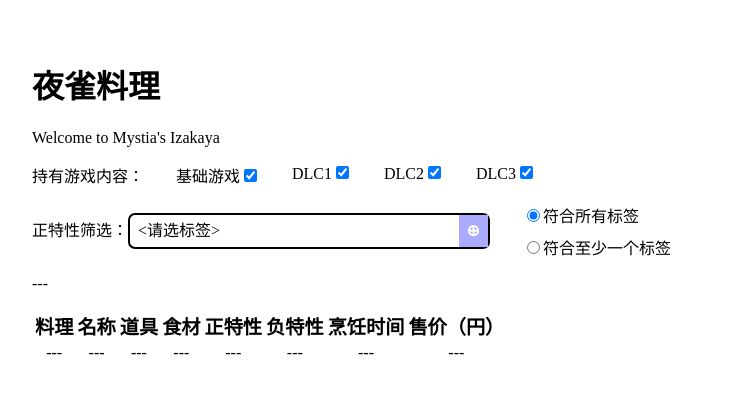
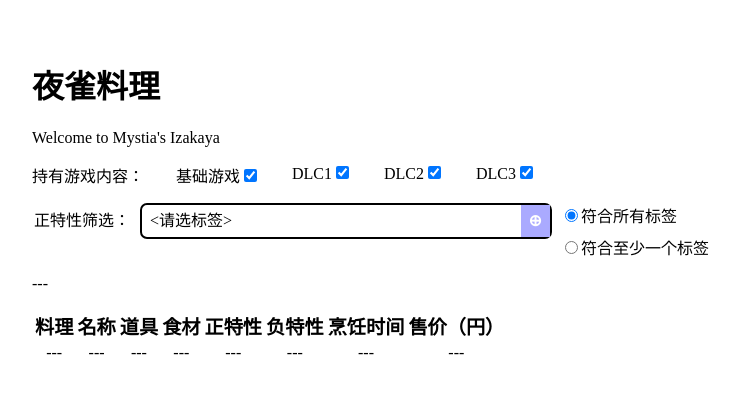
Before and after one commit to Marken-Foo/mystias-menu, a React (Vite) app: page / in a window 1280 px wide. Shown: the top 394 px of the page, without its empty margins (8-746 px from the left). Built offline with nearby package versions, Linux system fonts and the light colour scheme.

Commit message:
Move MatchModeSelector out of TagPicker up to RecipeForm

```diff
--- a/src/App.tsx
+++ b/src/App.tsx
@@ -1,9 +1,9 @@
 import { useEffect, useState } from 'react';
 
-import { TagText } from '@/components/Tag'; // types
 import { Recipe } from '@/interfaces/DataInterfaces';
 import { RECIPE_COLUMNS } from '@components/RecipeComponents';
 import { RecipeForm } from '@components/RecipeForm';
+import { TagText } from '@components/Tag'; // types
 import { Title } from '@components/Title';
 import * as tb from '@components/table/Table';
 import '@/App.css';
--- a/src/components/RecipeForm.css
+++ b/src/components/RecipeForm.css
@@ -1,5 +1,24 @@
+.positiveTagsLabel {
+  align-self: flex-start;
+  line-height: 200%;
+  border: 2px solid transparent;
+}
+
 .recipeForm {
   display: flex;
   flex-direction: column;
   row-gap: 1em;
 }
+
+.tagSection {
+  column-gap: 0.5em;
+  display: flex;
+}
+
+.verticalRadioButtons {
+  align-self: flex-start;
+  display: inline-flex;
+  flex-direction: column;
+  flex-shrink: 0;
+  row-gap: 0.5em;
+}
--- a/src/components/RecipeForm.tsx
+++ b/src/components/RecipeForm.tsx
@@ -1,8 +1,38 @@
 import '@components/RecipeForm.css';
+import { RadioButtonWithCaption } from './RadioButtonWithCaption';
 import { Dlc, DlcChoice, SelectMode } from '@/App'; // types
-import { TagText } from '@/components/Tag'; // types
 import { DlcFormSection } from '@components/DlcFormSection';
+import { TagText } from '@components/Tag'; // types
 import { TagPicker } from '@components/TagPicker';
+
+interface MatchModeSelectorProps {
+  selectMode: SelectMode;
+  setSelectMode: React.Dispatch<React.SetStateAction<SelectMode>>;
+}
+
+const MatchModeSelector = ({
+  selectMode,
+  setSelectMode,
+}: MatchModeSelectorProps) => {
+  const input = [
+    { value: SelectMode.ALL, caption: '符合所有标签' },
+    { value: SelectMode.AT_LEAST_ONE, caption: '符合至少一个标签' },
+  ];
+  return (
+    <div className="verticalRadioButtons">
+      {input.map((item) => (
+        <RadioButtonWithCaption
+          name={'matchMode'}
+          value={item.value}
+          state={selectMode}
+          setState={setSelectMode}
+          caption={item.caption}
+          key={item.value}
+        />
+      ))}
+    </div>
+  );
+};
 
 interface RecipeFormProps {
   dlcs: Dlc[];
@@ -32,12 +62,14 @@
         dlcVersions={dlcVersions}
         setDlcVersions={setDlcVersions}
       />
-      <div>
-        <span>正特性筛选：</span>
+      <div className="tagSection">
+        <span className="positiveTagsLabel">正特性筛选：</span>
         <TagPicker
           tags={tags}
           selectedTags={selectedTags}
           setSelectedTags={setSelectedTags}
+        />
+        <MatchModeSelector
           selectMode={selectMode}
           setSelectMode={setSelectMode}
         />
--- a/src/components/TagPicker.css
+++ b/src/components/TagPicker.css
@@ -10,7 +10,6 @@
 }
 
 .tagDisplay {
-  /* background-color: pink; */
   flex-grow: 1;
   flex-shrink: 1;
 }
@@ -20,21 +19,15 @@
   border-radius: 7px;
   display: inline-flex;
   line-height: 200%;
-  min-width: 350px;
-  max-width: 350px;
+  min-width: 400px;
+  max-width: 400px;
   padding: 0px 0em 0px 0.5em;
   text-align: left;
 }
 
-.tagInputs {
-  column-gap: 2em;
-  display: inline-flex;
-  align-items: center;
-}
-
 .tagPalette {
   flex-basis: auto;
-  max-width: min(800px, 80vw);
+  max-width: 400px;
   padding: 0.5em 0;
   text-align: center;
 }
@@ -43,9 +36,3 @@
   display: inline-flex;
   flex-direction: column;
 }
-
-.verticalRadioButtons {
-  display: flex;
-  flex-direction: column;
-  row-gap: 0.5em;
-}
--- a/src/components/TagPicker.tsx
+++ b/src/components/TagPicker.tsx
@@ -1,10 +1,8 @@
 import { useState } from 'react';
 
 import '@components/TagPicker.css';
-import { SelectMode } from '@/App';
 import { ClickableTag, TagType } from '@/components/Tag';
 import { TagText } from '@/components/Tag'; // types
-import { RadioButtonWithCaption } from '@components/RadioButtonWithCaption';
 import { TagPalette } from '@components/TagPalette';
 
 type StateSetter<T> = React.Dispatch<React.SetStateAction<T>>;
@@ -46,49 +44,16 @@
   );
 };
 
-interface MatchModeSelectorProps {
-  selectMode: SelectMode;
-  setSelectMode: StateSetter<SelectMode>;
-}
-
-const MatchModeSelector = ({
-  selectMode,
-  setSelectMode,
-}: MatchModeSelectorProps) => {
-  const input = [
-    { value: SelectMode.ALL, caption: '符合所有标签' },
-    { value: SelectMode.AT_LEAST_ONE, caption: '符合至少一个标签' },
-  ];
-  return (
-    <div className="verticalRadioButtons">
-      {input.map((item) => (
-        <RadioButtonWithCaption
-          name={'matchMode'}
-          value={item.value}
-          state={selectMode}
-          setState={setSelectMode}
-          caption={item.caption}
-          key={item.value}
-        />
-      ))}
-    </div>
-  );
-};
-
 interface TagPickerProps {
   tags: TagText[];
   selectedTags: TagText[];
   setSelectedTags: StateSetter<TagText[]>;
-  selectMode: SelectMode;
-  setSelectMode: StateSetter<SelectMode>;
 }
 
 export const TagPicker = ({
   tags,
   selectedTags,
   setSelectedTags,
-  selectMode,
-  setSelectMode,
 }: TagPickerProps) => {
   const [isTagPaletteShown, setIsTagPaletteShown] = useState(false);
   const toggleTagPalette = () => {
@@ -96,18 +61,12 @@
   };
   return (
     <div className="tagPicker">
-      <div className="tagInputs">
       <SelectedTagDisplay
         tags={selectedTags}
         setTags={setSelectedTags}
         toggleTagPalette={toggleTagPalette}
         isTagPaletteShown={isTagPaletteShown}
       />
-        <MatchModeSelector
-          selectMode={selectMode}
-          setSelectMode={setSelectMode}
-        />
-      </div>
       {isTagPaletteShown ? (
         <TagPalette
           tags={tags}
```
Lines whose indentation alone changed are shown as unchanged.
